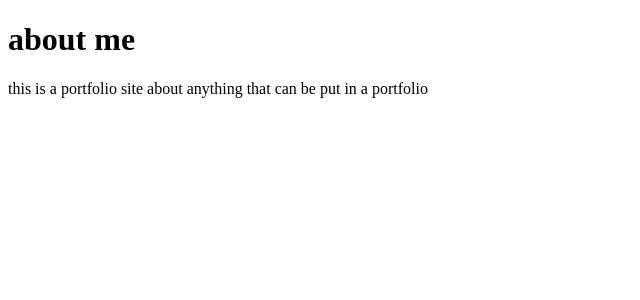
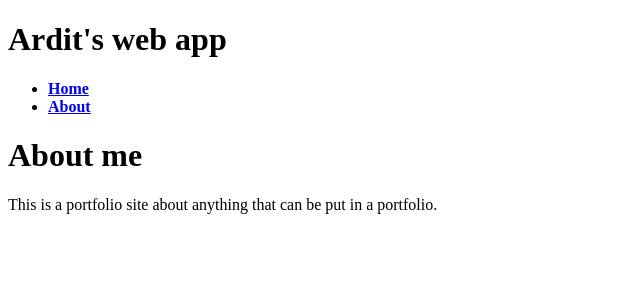
Before and after one commit to asishraz/flask_learning, a Flask app: template app/templates/about.html in a window 1280 px wide. Shown: the top 300 px of the page, without its empty margins (0-640 px from the left). Run offline with Flask 2, Linux system fonts and the light colour scheme; the template is opened without the code that fills it, so the values that code supplies are empty.

```diff
--- a/app/main.py
+++ b/app/main.py
@@ -24,16 +24,18 @@
 # #debug = True
 # #it will print out possible python errors on the webpage
 
-from flask import Flask, render_template
+from flask import Flask
+app = Flask(__name__)
 
-app = Flask(__name__)
 @app.route('/')
 def index():
-	return render_template('home.html')
+	return 'Flask is working'
 
-@app.route('/about/')
-def about():
-	return render_template('about.html')
+
+#how to use dyanamically
+@app.route('/profile/<username>')
+def profile(username):
+	return "<h2> Hye %s </h2> " %username
 
 
 if __name__ == "__main__":
--- a/app/templates/about.html
+++ b/app/templates/about.html
@@ -1,11 +1,7 @@
-<!DOCTYPE html>
-<html>
-<head>
-	<title>about</title>
-</head>
-<body>
-	<h1> about me</h1>
-	<p> this is a portfolio site about anything that can be put in a portfolio </p>
-
-</body>
-</html>
+{% extends "layout.html" %}
+{% block content %}
+   <div class="about">
+     <h1>About me</h1>
+     <p>This is a portfolio site about anything that can be put in a portfolio.</p>
+   </div>
+ {% endblock %}
--- /dev/null
+++ b/app/templates/layout.html
@@ -0,0 +1,22 @@
+<!DOCTYPE html>
+<html>
+  <body>
+    <header>
+      <div class="container">
+        <h1 class="logo">Ardit's web app</h1>
+        <strong>
+          <nav>
+          <ul class="menu">
+            <li><a href="{{ url_for('home') }}">Home</a></li>
+            <li><a href="{{ url_for('about') }}">About</a></li>
+          </ul>
+          </nav>
+        </strong>
+      </div>
+    </header>
+    <div class="container">
+      {% block content %}
+      {% endblock %}
+    </div>
+  </body>
+</html>
```
